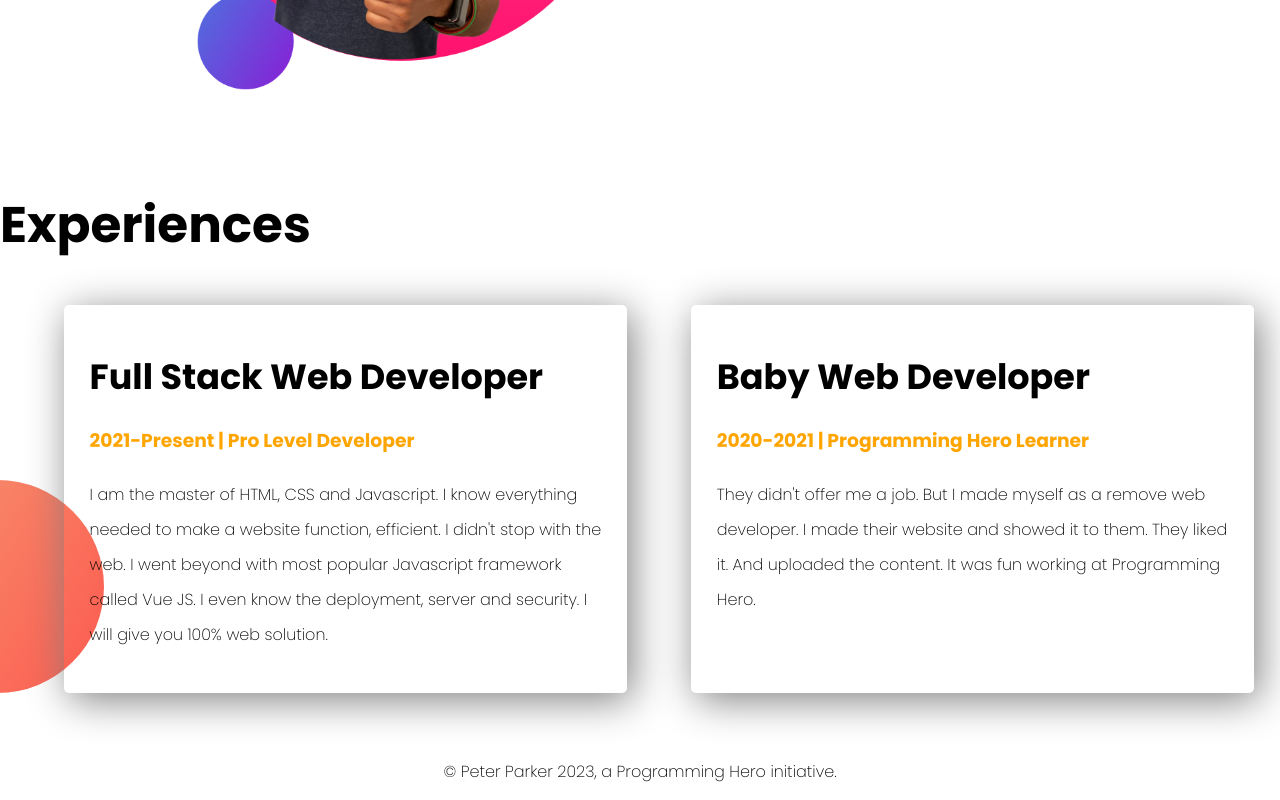
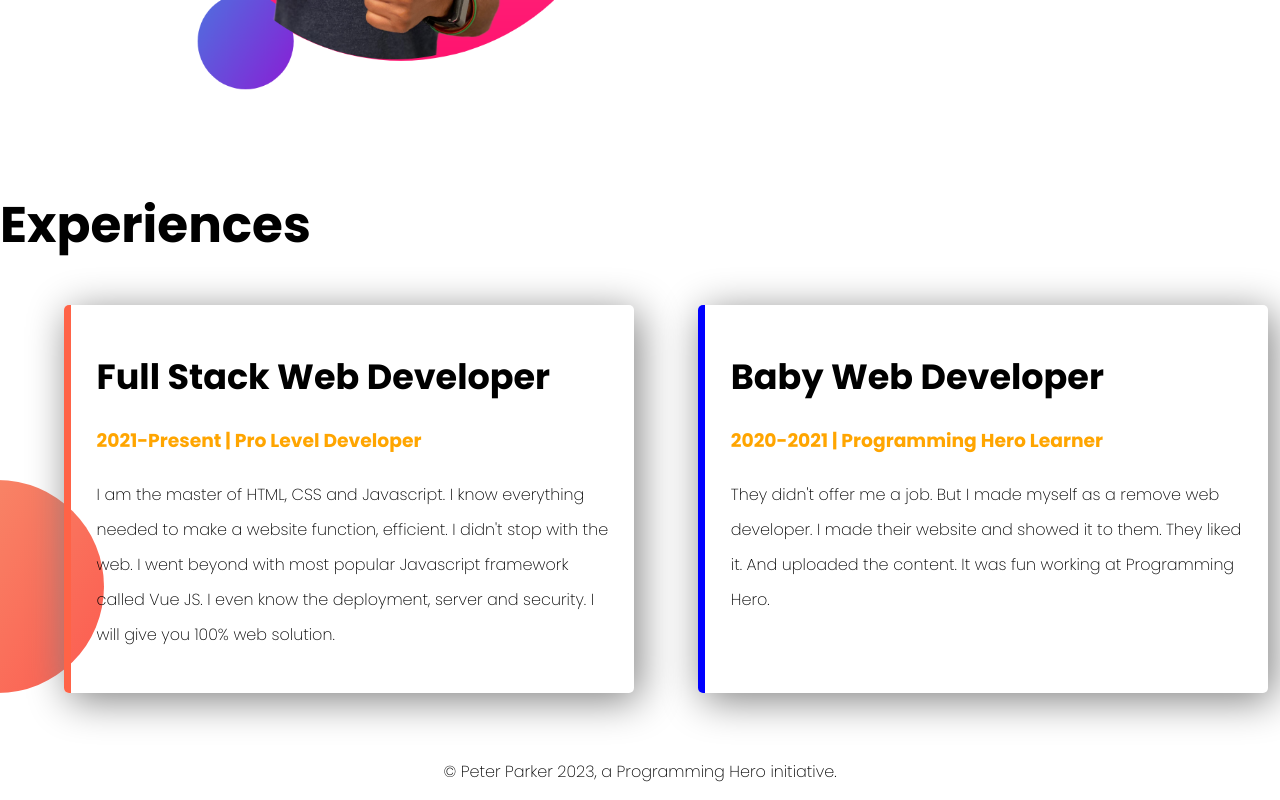
Before and after one commit to robiul-islam-ridoy/personal-portfolio, a plain HTML site: page index.html in a window 1280 px wide. Shown: the part 1003-1803 px from the top of the page. Drawn offline with Linux system fonts and the light colour scheme.

Commit message:
border color added on expirence area

```diff
--- a/style.css
+++ b/style.css
@@ -85,6 +85,12 @@ section, footer{
 .experience h3{
     color: orange;
 }
+.full-stake{
+    border-left: 7px solid tomato;
+}
+.baby-developer{
+    border-left: 7px solid blue;
+}
 
 /****** end of exprience ******/
 
```
